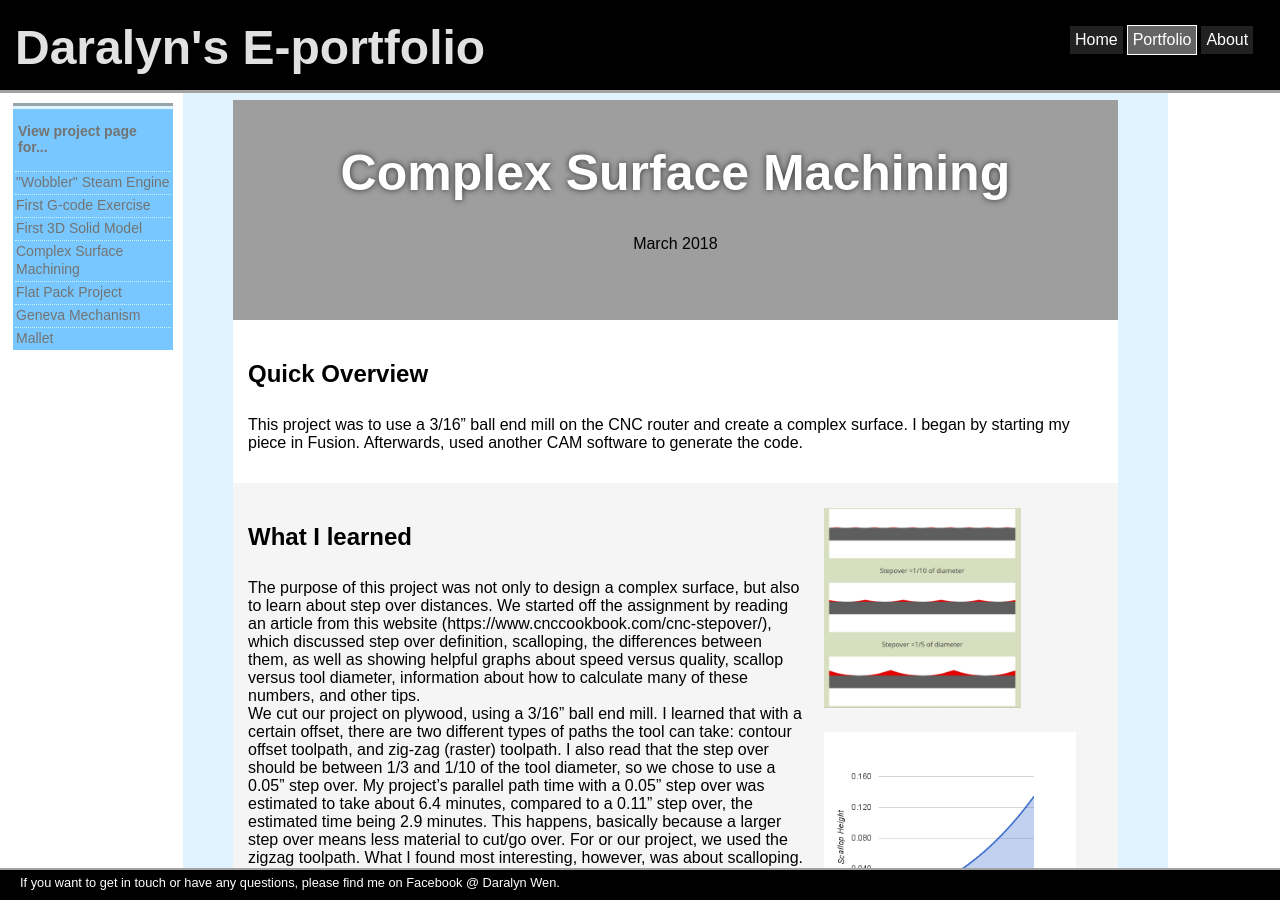
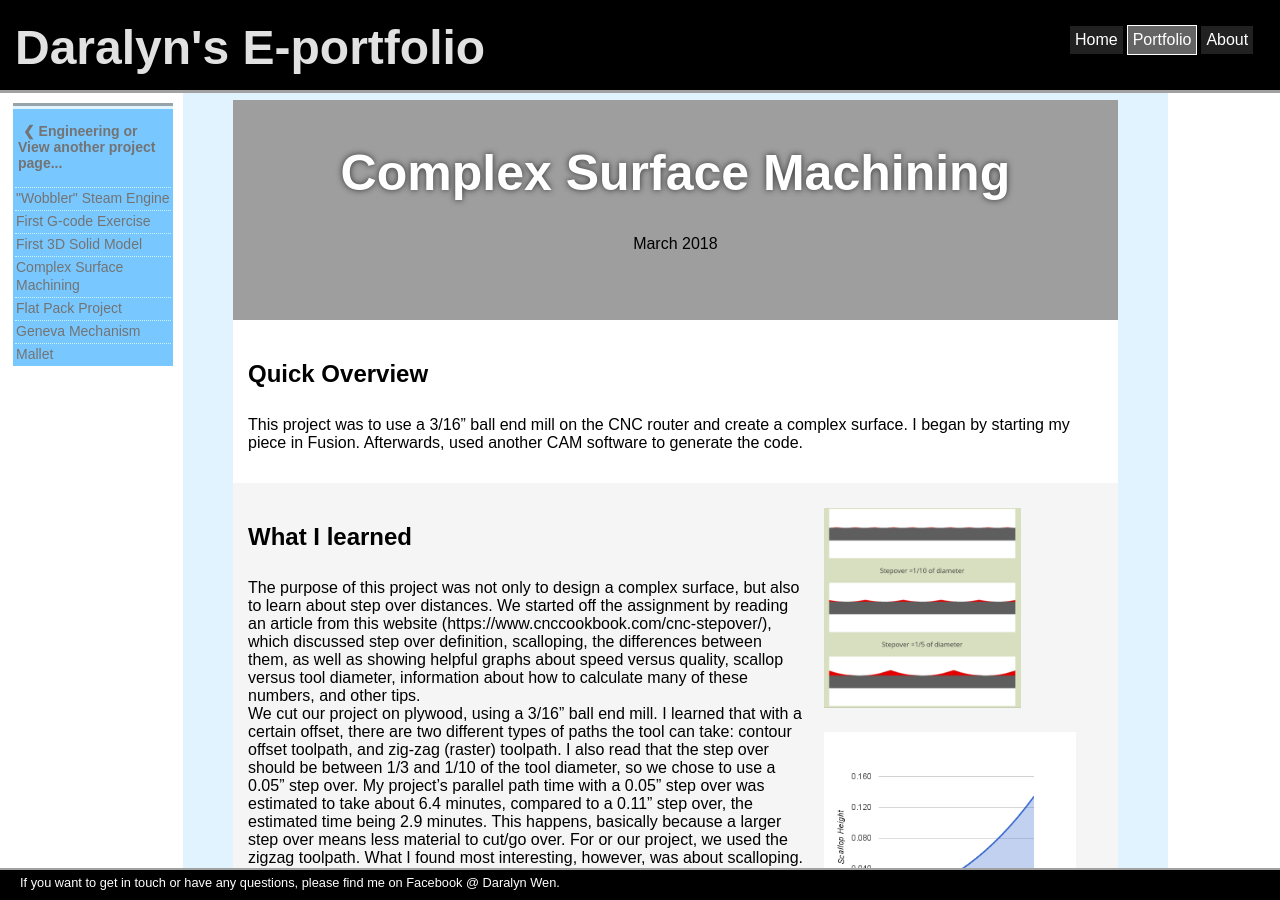
Before and after one commit to daralyn/daralyn.github.io, a Jekyll site: the page built from portfolio/engineering/complex-surface-machining.html, in a window 1280 px wide and 900 px high. Built offline with Jekyll 4.4.1, drawn with Linux system fonts in a browser that asks for light colours.

Commit message:
Update complex-surface-machining.html

```diff
--- a/portfolio/engineering/complex-surface-machining.html
+++ b/portfolio/engineering/complex-surface-machining.html
@@ -3,7 +3,7 @@
 title: Daralyn's Engineering Portfolio - Complex Surface Machining
 ---
 <div class="sidebar">
-	<h3 class="sidelinkbig"> View project page for...</h3>
+	<h3 class="sidelinkbig"> <a class="sidebarheadlink" href="https://daralyn.github.io/portfolio/engineering/"> ❮ Engineering </a> or View another project page...</h3>
 		<table>
 			<tbody>
 				<tr class="sidelist">
```
